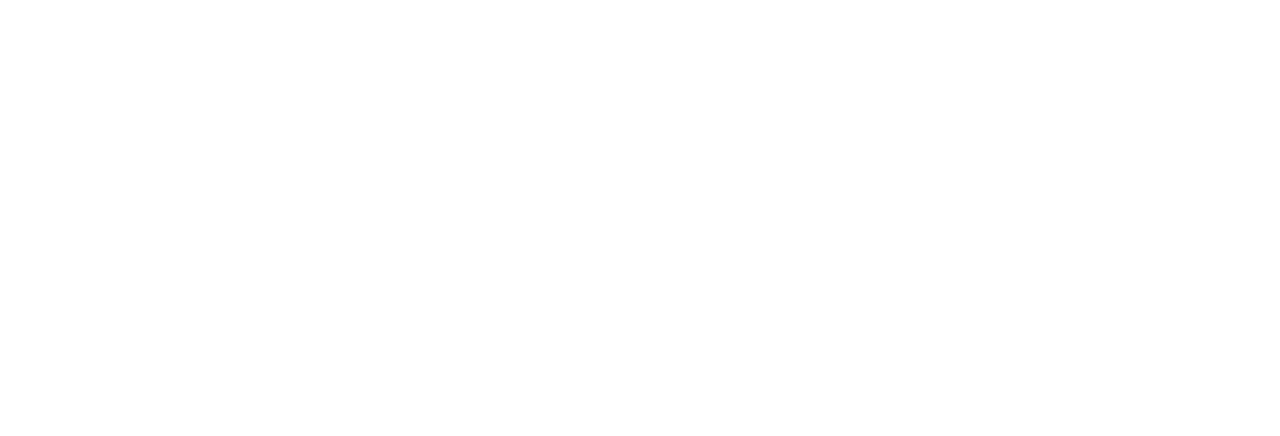
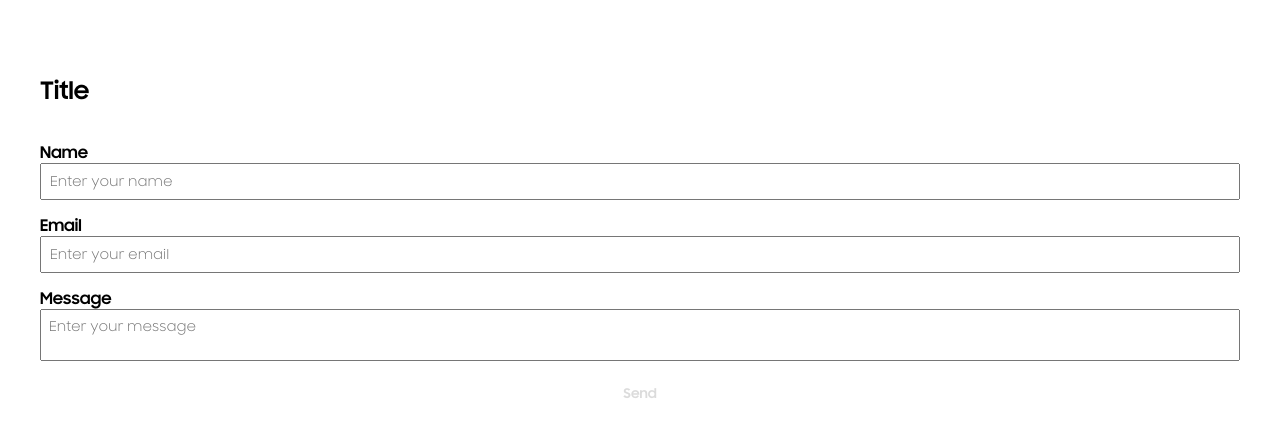
Before and after one commit to imfine-sd/push_test, a plain HTML site: page index.html in a window 1280 px wide. Drawn offline with Linux system fonts and the light colour scheme; the site is published under a folder, as on GitHub Pages, so addresses that start at the root find nothing; no server answers.

Commit message:
Add files via upload

```diff
--- a/index.html
+++ b/index.html
@@ -3,16 +3,16 @@
 
 <head>
   <meta charset="UTF-8" />
-  <link rel="manifest" href="manifest.json" />
-  <link rel="apple-touch-icon" href="/icon/svelte.svg" />
-  <link rel="icon" type="image/svg+xml" href="/icon/svelte.svg" />
+  <link rel="manifest" href="./manifest.json" />
+  <link rel="apple-touch-icon" href="./icon/svelte.svg" />
+  <link rel="icon" type="image/svg+xml" href="./icon/svelte.svg" />
   <!-- <link rel="stylesheet" href="reset.css" /> -->
-  <link rel="stylesheet" href="/font/font.css" />
-  <link rel="stylesheet" href="/color/color.css" />
+  <link rel="stylesheet" href="./font/font.css" />
+  <link rel="stylesheet" href="./color/color.css" />
   <meta name="viewport" content="width=device-width, initial-scale=1.0" />
   <title></title>
-  <script type="module" crossorigin src="/assets/index-01e63cf0.js"></script>
-  <link rel="stylesheet" href="/assets/index-8ad9184f.css">
+  <script type="module" crossorigin src="./assets/index-01e63cf0.js"></script>
+  <link rel="stylesheet" href="./assets/index-8ad9184f.css">
 </head>
 
 <body>
```
